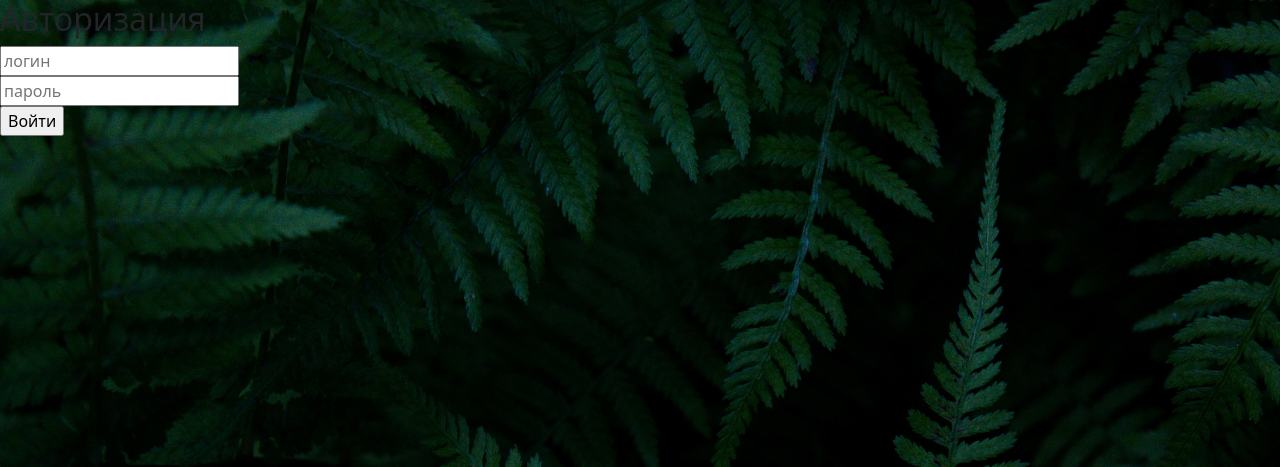
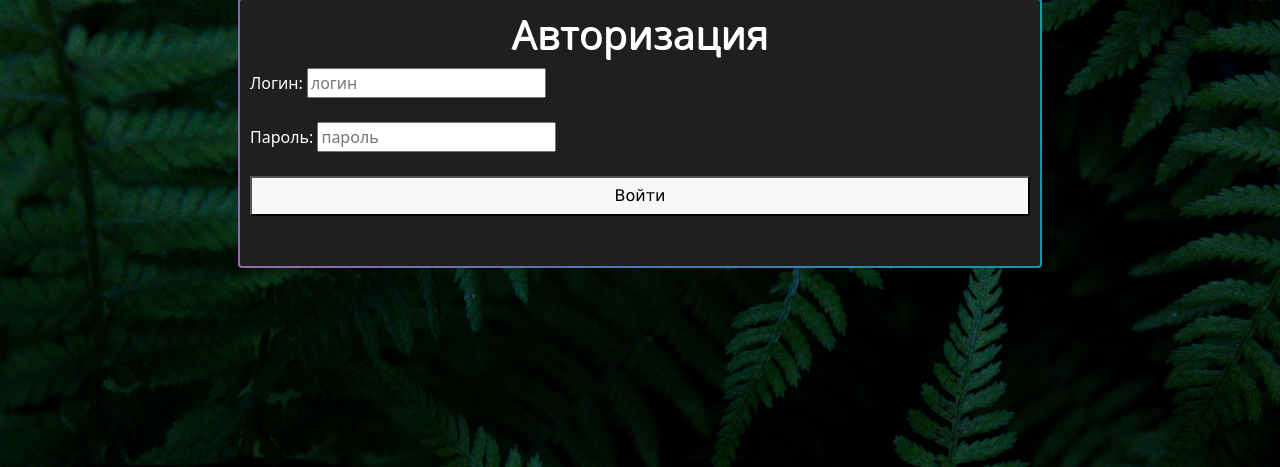
Before and after one commit to werukiee/back_5, a PHP site: page /login.php in a window 1280 px wide. Shown: the top 467 px of the page. Run offline with PHP 8.4, Linux system fonts and the light colour scheme.

Commit message:
Add files via upload

```diff
--- a/login.php
+++ b/login.php
@@ -40,17 +40,26 @@ if ($_SERVER['REQUEST_METHOD'] == 'GET') {
   </head>
 
   <body>
-    <h2>Авторизация</h2>
+
+    <div class="block_form" id="form">
+      <div class="top_bot">
+      <h1>Авторизация</h1>
         <form action="" method="post">
+        <div pl-2 class="form-row">
+        <label>Логин:</label>
           <input name="login" placeholder="логин" <?php if (!empty($nologin)) {
                                                     echo 'class= bg-danger text-light is-invalid';
                                                   } ?> />
+                                                  <div pl-2 class="form-row">
           </br>
+          <div pl-2 class="form-row">
+          <label>Пароль:</label>
           <input name="pass" placeholder="пароль" <?php if (!empty($wrongpass)) {
                                                     echo 'class= bg-danger text-light is-invalid';
                                                   } ?> />
+                                                  <div pl-2 class="form-row">
           </br>
-      <input type="submit" value="Войти" />
+          <input class="button3" class="btn btn-primary btn-sm" type="submit" value="Войти" />
           </br>
           <?php
           if (!empty($nologin)) {
@@ -63,6 +72,8 @@ if ($_SERVER['REQUEST_METHOD'] == 'GET') {
           }
           ?>
         </form>
+      </div>
+    </div>
   </body>
 
   </html>
--- a/style.css
+++ b/style.css
@@ -49,7 +49,14 @@ html{
     margin-bottom: 10px;
     text-align: center;
 }
-
+.button3 {
+    padding: 14px 40px;
+    text-align: center;
+    text-decoration: none;
+    display: inline-block;
+    font-size: 16px;
+    cursor: pointer;
+}
 .block_form input[type='text'],
 .block_form input[type='email'],
 .block_form input[type='date'],
```
Also changed, not shown: index.php (+6 -3 lines). Lines whose indentation alone changed are shown as unchanged.
